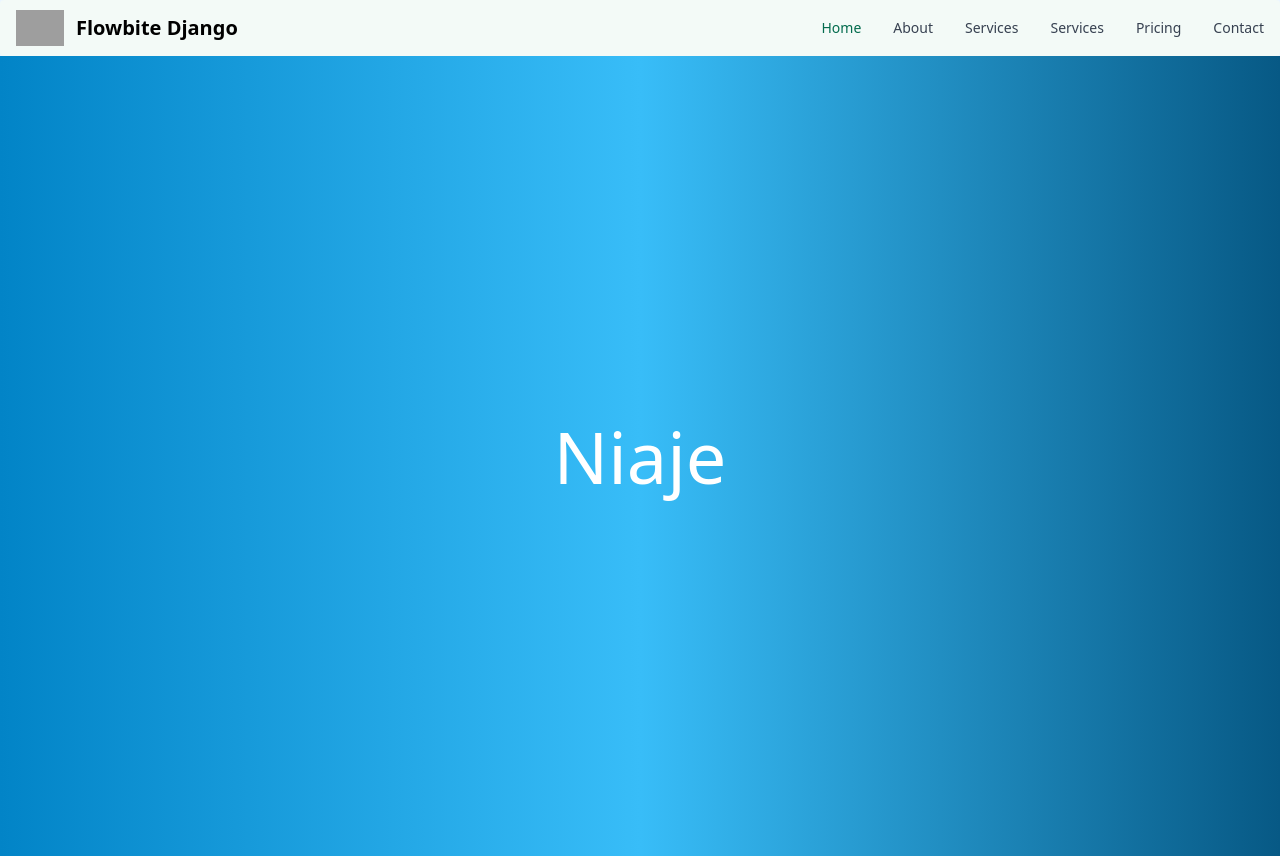
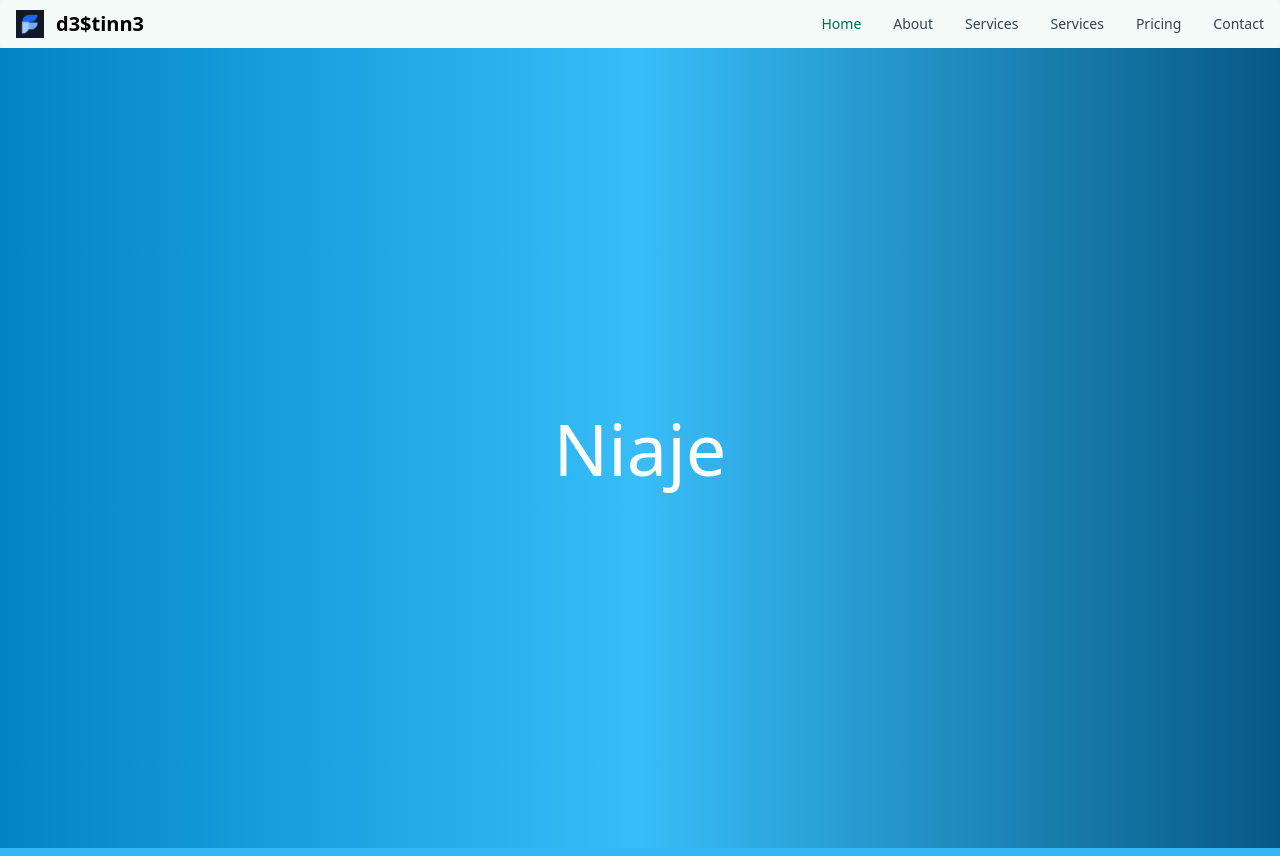
Before and after one commit to mestryghost/DjangoTailwind, a Django app: page / in a window 1280 px wide. Run offline with Django 4.2, Linux system fonts and the light colour scheme; some libraries are stand-ins or nearby versions; grey boxes are pictures that could not be loaded.

Commit message:
Second Flowbite

```diff
--- a/package.json
+++ b/package.json
@@ -1,6 +1,6 @@
 {
   "scripts": {
-    "dev": "tailwindcss -i src/static/tw/tailwind-input.css -o src/static/css/deshome-ui.css --watch"
+    "dev": "tailwindcss -i src/static/src/tailwind-input.css -o src/static/css/deshome-ui.css --watch"
   },
   "devDependencies": {
     "tailwindcss": "^3.3.1"
--- a/src/static/css/deshome-ui.css
+++ b/src/static/css/deshome-ui.css
@@ -1909,6 +1909,10 @@ input:checked + .toggle-bg {
     height: 2.25rem;
   }
 
+  .sm\:h-7 {
+    height: 1.75rem;
+  }
+
   .sm\:px-4 {
     padding-left: 1rem;
     padding-right: 1rem;
--- a/src/templates/base.html
+++ b/src/templates/base.html
@@ -12,8 +12,8 @@
         <nav class="bg-green-50 border-gray-200 px-2 sm:px-4 py-2.5 rounded dark:bg-gray-800">
             <div class="container flex flex-wrap items-center justify-between mx-auto">
               <a href="{{ .Site.Params.homepage }}/" class="flex items-center">
-                  <img src="/docs/images/logo.svg" class="h-6 mr-3 sm:h-9" alt="Flowbite Logo" />
-                  <span class="self-center text-xl font-semibold whitespace-nowrap dark:text-white">Flowbite Django</span>
+                  <img src="media\flowbite.png" class="h-4 mr-3 sm:h-7" alt="Flowbite Logo" />
+                  <span class="self-center text-xl font-semibold whitespace-nowrap dark:text-white">d3$tinn3</span>
               </a>
               <button data-collapse-toggle="mobile-menu" type="button" class="inline-flex items-center p-2 ml-3 text-sm text-gray-500 rounded-lg md:hidden hover:bg-gray-100 focus:outline-none focus:ring-2 focus:ring-gray-200 dark:text-gray-400 dark:hover:bg-gray-700 dark:focus:ring-gray-600" aria-controls="mobile-menu" aria-expanded="false">
                 <span class="sr-only">Open main menu</span>
```
Also changed, not shown: src/media/bhanglad3s.jpg (deleted), src/media/flowbite.png (added), src/static/src/tailwind-input.css (renamed from src/static/tw/tailwind-input.css).
